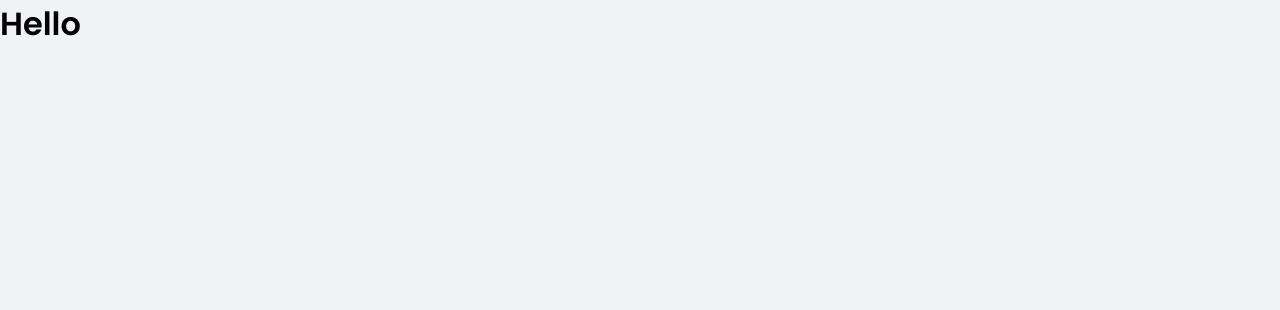
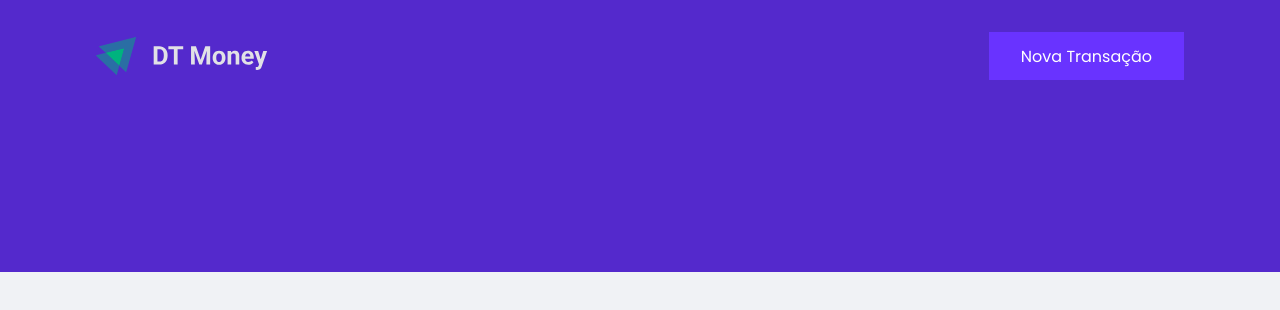
Before and after one commit to julianaMari/ReactJS-DtMoney, a React (Create React App) app: page / in a window 1280 px wide. Shown: the top 310 px of the page. Built offline with nearby package versions, Linux system fonts and the light colour scheme.

Commit message:
Header Component

```diff
--- a/src/App.tsx
+++ b/src/App.tsx
@@ -1,10 +1,11 @@
+import { Header } from "./components/Header";
 import { GlobalStyle } from "./styles/global";
 
 export function App() {
   return (
-    <div className="App">
-     <h1>Hello</h1>
+    <>
+     <Header />
      <GlobalStyle />
-    </div>
+    </>
   );
 }
--- /dev/null
+++ b/src/components/Header/index.tsx
@@ -0,0 +1,16 @@
+import logoImg from '../../assets/logo.svg';
+import { Container, Content } from './styles';
+
+
+export function Header() {
+    return (
+        <Container>
+            <Content>
+            <img src={logoImg} alt="dt money" />
+            <button type="button">
+                Nova Transação
+            </button>
+            </Content>
+        </Container>
+    )
+}
--- /dev/null
+++ b/src/components/Header/styles.ts
@@ -0,0 +1,31 @@
+import styled from "styled-components";
+
+export const Container = styled.header`
+    background: var(--blue);
+`;
+
+export const Content = styled.div`
+    max-width: 1120px;
+    margin: 0 auto;
+
+    padding: 2rem 1rem 12rem;
+    display: flex;
+    align-items: center;
+    justify-content: space-between;
+
+    button {
+        font-size: 1rem;
+        color: #FFF;
+        background: var(--blue-light);
+        border: 0;
+        padding: 0 2rem;
+        border-radius: 0,25rem;
+        height: 3rem;
+
+        transition: filter 0.2s;
+
+        &:hover{
+            filter: brightness(0.9);
+        }
+    }
+`
```
